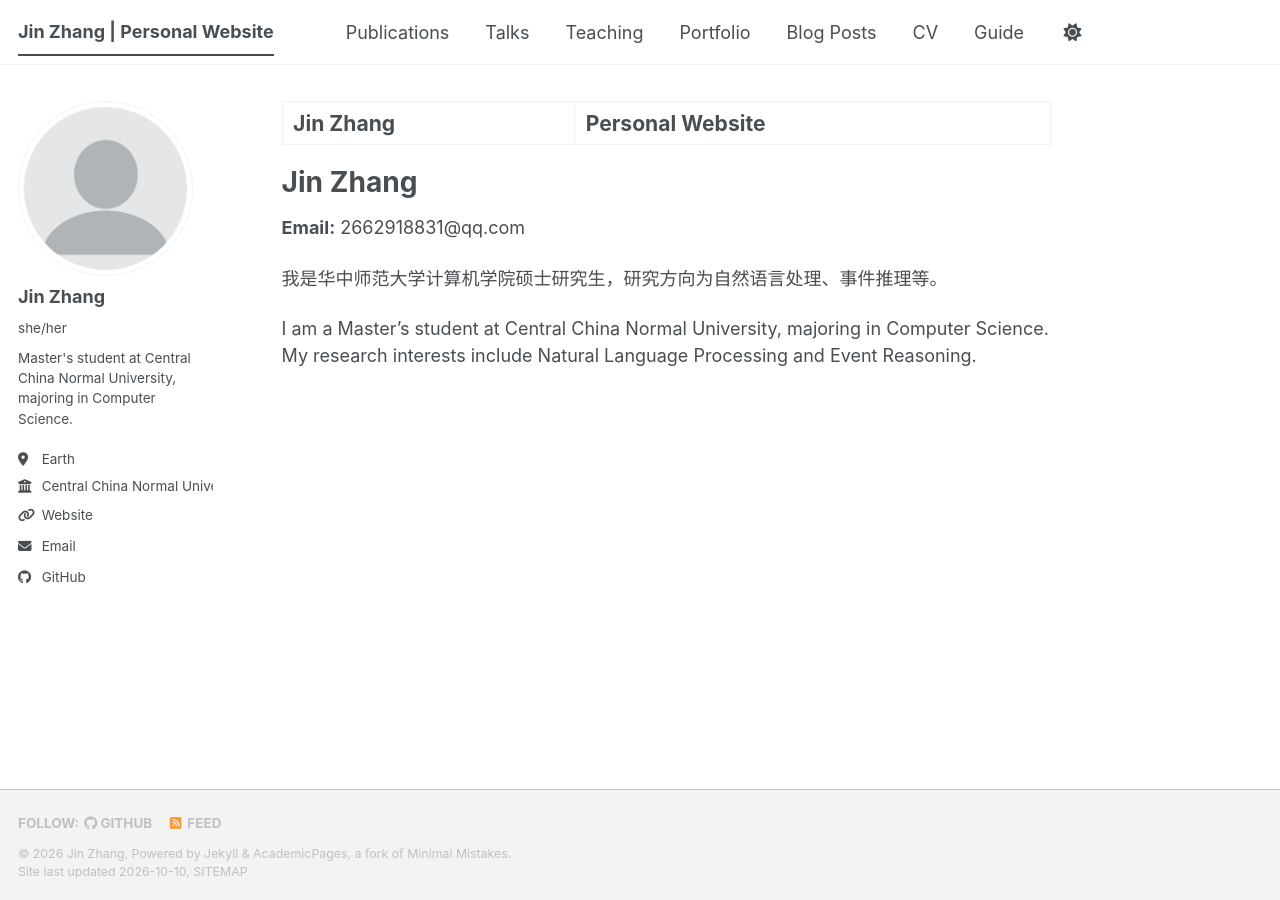
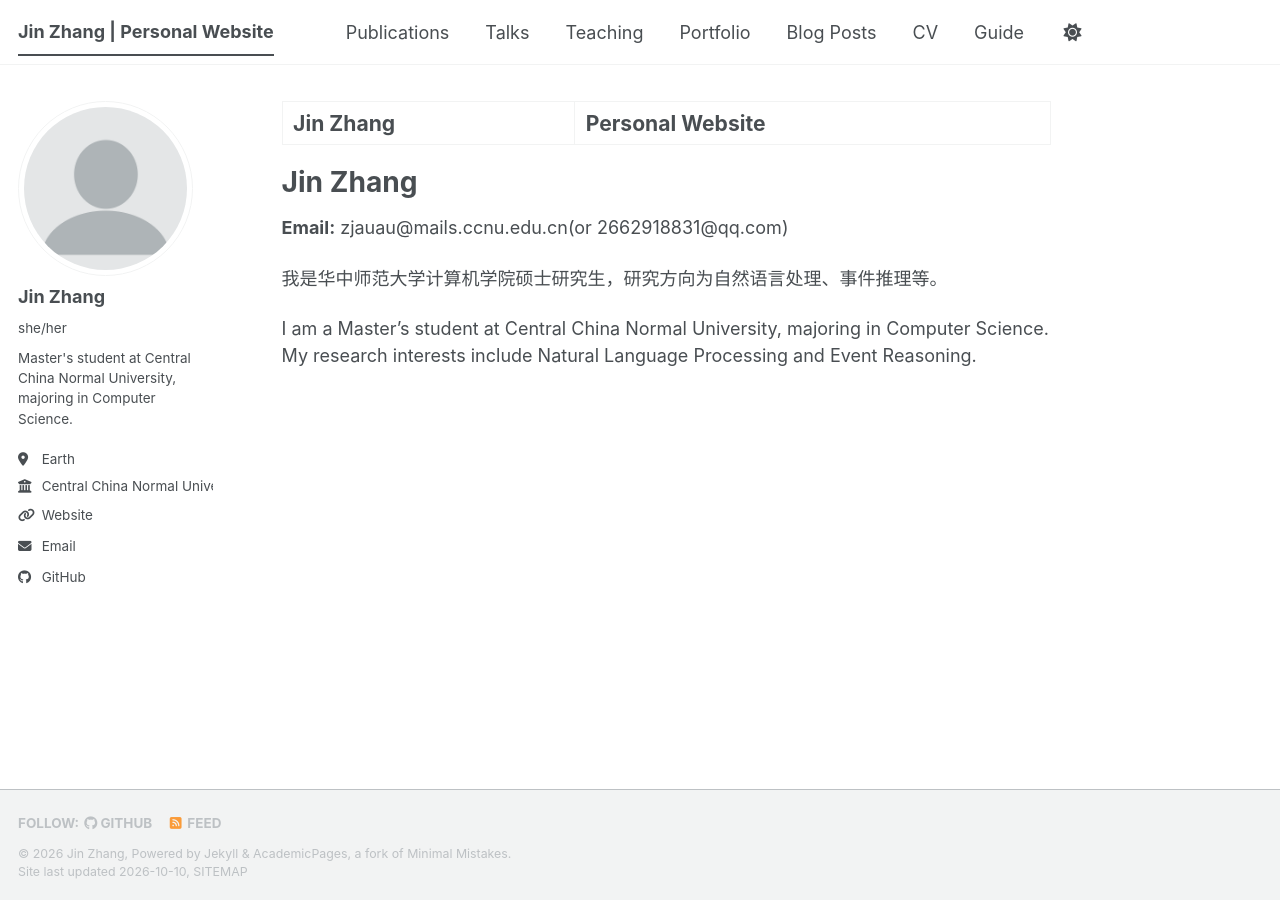
Before and after one commit to auau-dev/auau-dev.github.io, a Jekyll site: the page built from _pages/about.md, in a window 1280 px wide. Built offline with Jekyll 4.4.1, drawn with Linux system fonts in a browser that asks for light colours; a style sheet for code colours, icons or effects is not loaded.

Commit message:
Change email address in about.md
Updated email address to include a new domain.

```diff
--- a/_pages/about.md
+++ b/_pages/about.md
@@ -8,7 +8,7 @@ redirect_from:
 ---
 # Jin Zhang
 
-**Email:** 2662918831@qq.com
+**Email:** zjauau@mails.ccnu.edu.cn(or 2662918831@qq.com)
 
 我是华中师范大学计算机学院硕士研究生，研究方向为自然语言处理、事件推理等。
 
```
